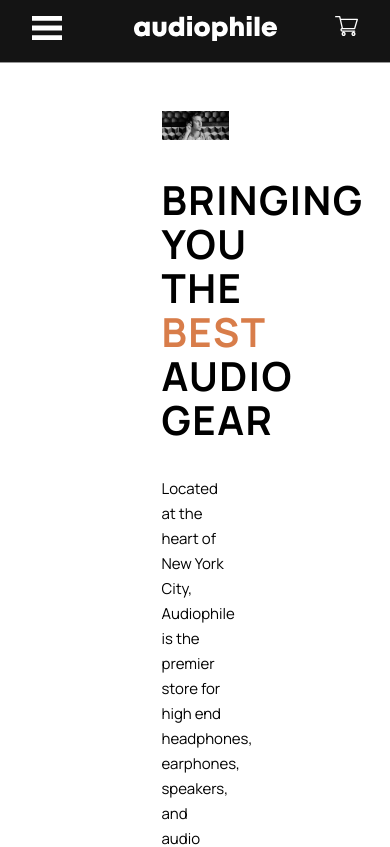
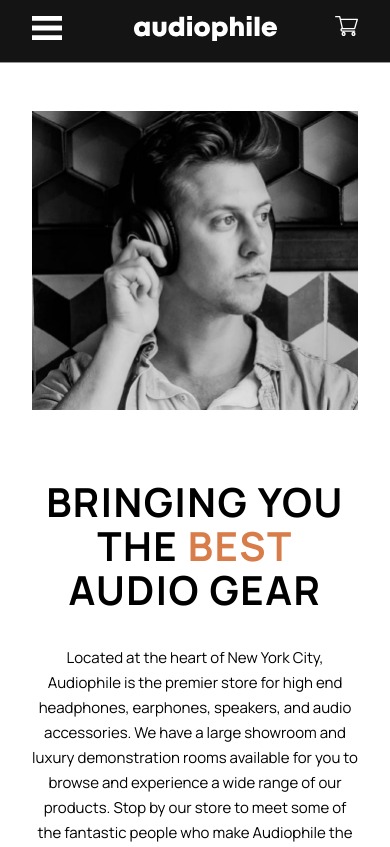
Before and after one commit to DaveWesl/audiophile-ecommerce-website, a React (Create React App) app: page / in a window 390 px wide. Shown: the top 847 px of the page. Built offline with nearby package versions, Linux system fonts and the light colour scheme.

Commit message:
finished Bringing css

```diff
--- a/src/components/Bringing/Bringing.css
+++ b/src/components/Bringing/Bringing.css
@@ -28,19 +28,31 @@
     .last-section {
         display: flex;
         flex-direction: column;
-        padding: 3rem 8rem;
+        padding: 3rem 2rem;
         align-items: center;
     }
 
     .img-container {
         order: 0;
+        text-align: center;
+        width: 100%;
     }
 
     .last-section .text {
         order: 1;
+        text-align: center;
+        width: 100%;
+        padding: 2rem 0;
     }
 
     .img-container img {
         width: 100%;
     }
 }
+
+@media screen and (max-width: 590px) {
+
+    .last-section .text {
+        padding: 2rem 0 4rem 0;
+    }
+}
--- a/src/components/Bringing/Bringing.js
+++ b/src/components/Bringing/Bringing.js
@@ -35,7 +35,7 @@
         <div className="img-container">
             <img className="img-guy"
             src={
-                windowWidth < 352
+                windowWidth < 591
                   ? '/assets/shared/mobile/image-best-gear.jpg'
                   : windowWidth <= 1100
                   ? '/assets/shared/tablet/image-best-gear.jpg'
```
